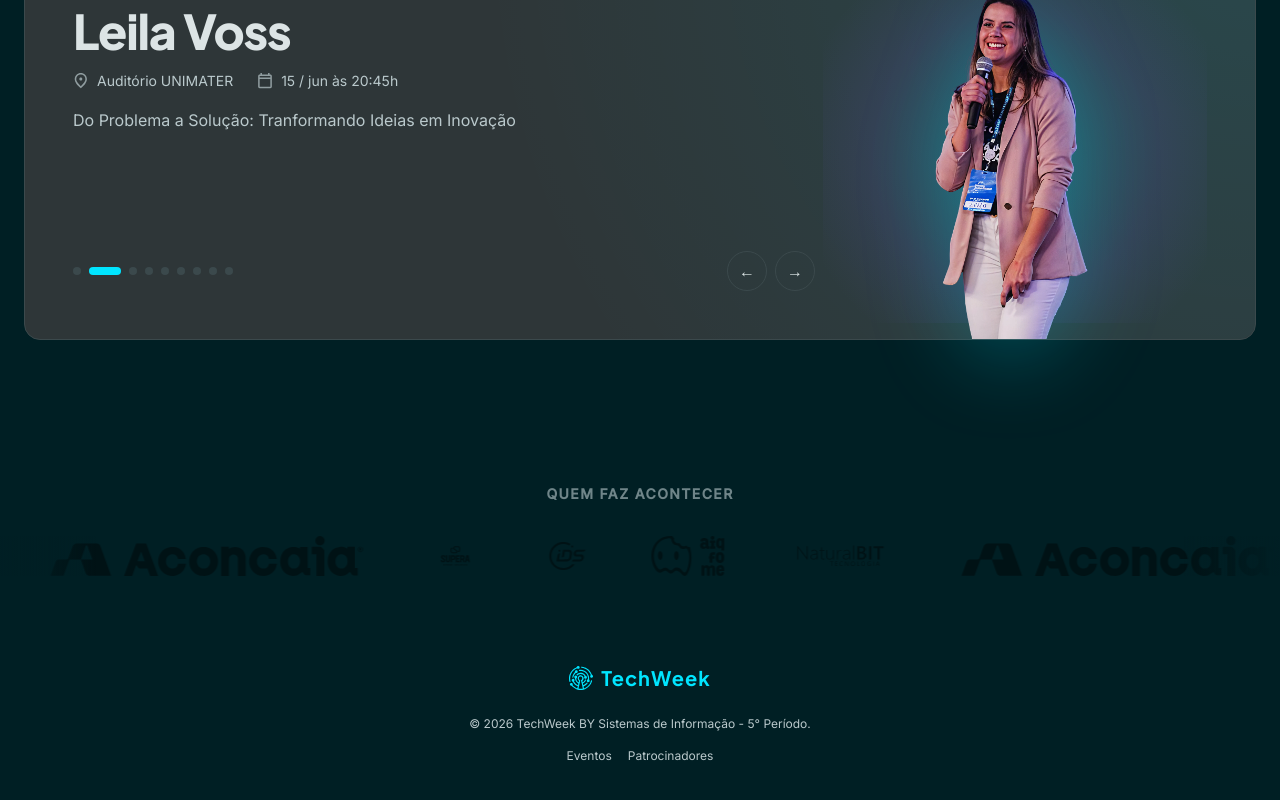
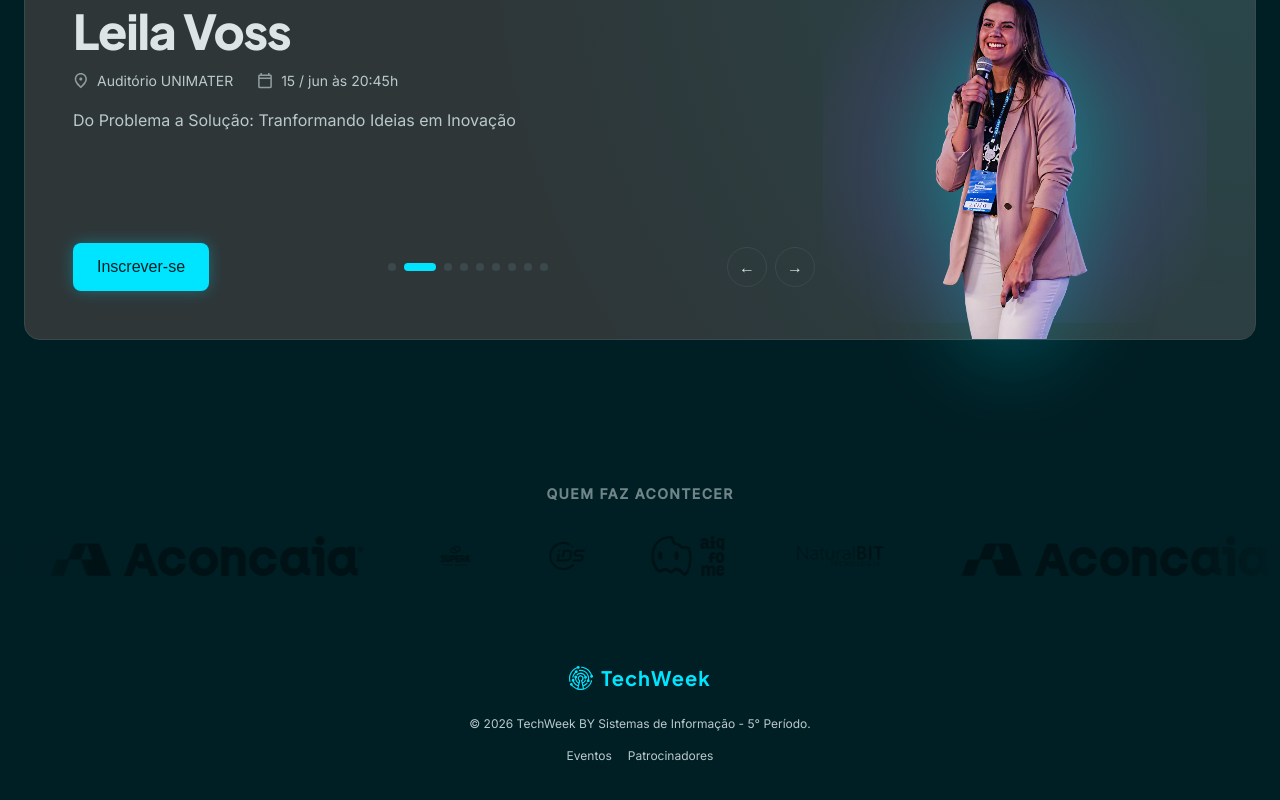
Before and after one commit to Chicosk1/MaterWeek_LP, a React (Vite) app in the folder materweek-frontend/: page / in a window 1280 px wide. Shown: the part 2240-3040 px from the top of the page. Built offline with nearby package versions, Linux system fonts and the light colour scheme; a web font is replaced by a local one.

Commit message:
Botão de inscrever-se

```diff
--- a/materweek-frontend/src/components/sections/SpeakerCarousel.tsx
+++ b/materweek-frontend/src/components/sections/SpeakerCarousel.tsx
@@ -1,6 +1,7 @@
 import { useEffect, useState, type FC } from 'react';
 import { mockEvents } from '../../data/mock';
 import type { EventItem } from '../../types';
+import { Button } from '../ui/Button';
 import { Typography } from '../ui/Typography';
 
 import calendarioIcon from '../../assets/calendario.svg';
@@ -174,6 +175,14 @@ export const SpeakerCarousel: FC<SpeakerCarouselProps> = ({ activeSpeakerId }) =
             </Typography>
 
             <div className="mt-auto pt-8 flex items-center justify-between gap-4 flex-wrap">
+              <a
+                href="https://www.materdei.edu.br/pt"
+                target="_blank"
+                rel="noopener noreferrer"
+              >
+                <Button variant="primary">Inscrever-se</Button>
+              </a>
+
               <div
                 className="flex items-center gap-2"
                 role="tablist"
```
